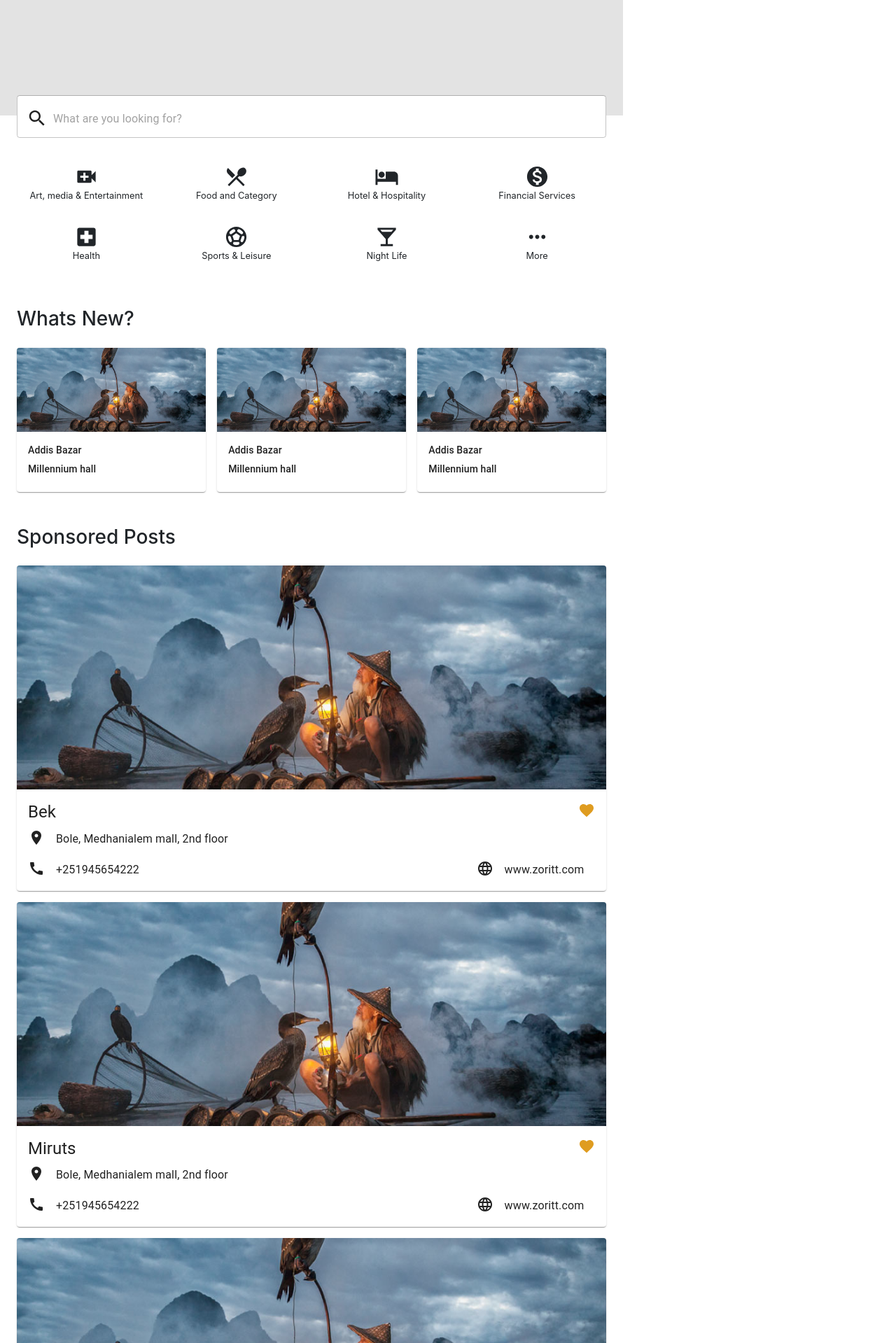
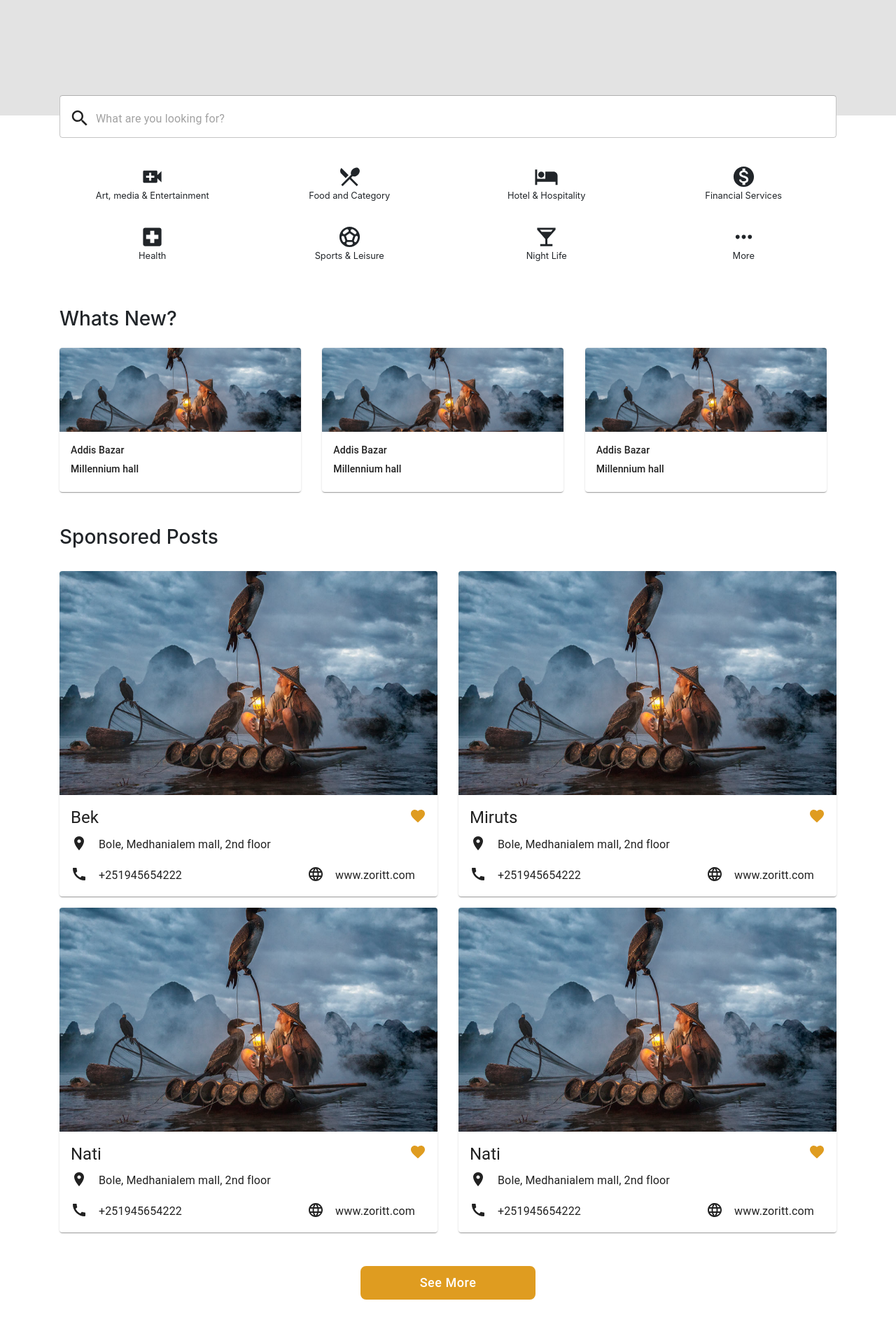
Before and after one commit to zoritt-biz/user-website, a React (Create React App) app: page / in a window 1280 px wide. Shown: the part 221-2140 px from the top of the page at 70% size. Built offline with nearby package versions, Linux system fonts and the light colour scheme.

Commit message:
re-organized components and made it responsive

```diff
--- a/src/App.js
+++ b/src/App.js
@@ -1,22 +1,18 @@
 import React from "react";
 import { BrowserRouter as Router, Route, Switch } from "react-router-dom";
 
-import HomePage from "./pages/homepage/homepage"
+import HomePage from "./pages/homepage/homepage";
+import Navbar from './components/navbar/navbar';
 
 function App() {
   return (
-      <div className="d-flex">
     <Router>
-          <main>
-            <div className="App">
+      <Navbar />
           <Switch>
             <Route exact path="/" component={HomePage} />
             <Route exact path="/example" render={() => <div>Example route</div>}/>
           </Switch>
-            </div>
-          </main>
     </Router>
-      </div>
   );
 }
 
--- a/src/components/homepage/AllSponsor.jsx
+++ b/src/components/homepage/AllSponsor.jsx
@@ -1,13 +1,24 @@
-import React from 'react';
-import Sponsored from './Sponsored';
+import React from "react";
+import Sponsored from "./Sponsored";
 
 const AllSponsor = () => {
   return (
-    <div className="px-4 mt-5">
+    <div className="mt-5 container-md">
       <h3 className="mb-3">Sponsored Posts</h3>
-      <Sponsored title="Bek" />
-      <Sponsored title="Miruts" />
-      <Sponsored title="Nati" />
+      <div className="row">
+        <div className="col-12 col-md-6">
+          <Sponsored title="Bek" />
+        </div>
+        <div className="col-12 col-md-6">
+          <Sponsored title="Miruts" />
+        </div>
+        <div className="col-12 col-md-6">
+          <Sponsored title="Nati" />
+        </div>
+        <div className="col-12 col-md-6">
+          <Sponsored title="Nati" />
+        </div>
+      </div>
     </div>
   );
 };
--- a/src/components/homepage/Categories.jsx
+++ b/src/components/homepage/Categories.jsx
@@ -24,7 +24,7 @@ const useStyles = makeStyles(theme => ({
 const Categories = () => {
   const classes = useStyles();
   return (
-    <section className={`container px-4 ${classes.section}`}>
+    <section className={`container-md ${classes.section}`}>
       <Grid container spacing={2} justify="center">
         <Grid item xs={3} className={classes.icons}>
           <VideoCall fontSize="large" />
--- a/src/components/homepage/Home.jsx
+++ b/src/components/homepage/Home.jsx
@@ -1,22 +1,22 @@
-import React from 'react';
-import { Search } from '@material-ui/icons';
-import { TextField, Paper } from '@material-ui/core';
-import { makeStyles } from '@material-ui/core/styles';
-import { InputAdornment } from '@material-ui/core';
+import React from "react";
+import { Search } from "@material-ui/icons";
+import { TextField, Paper } from "@material-ui/core";
+import { makeStyles } from "@material-ui/core/styles";
+import { InputAdornment } from "@material-ui/core";
 
 const useStyles = makeStyles({
   iconSize: {
-    fontSize: '30px',
+    fontSize: "30px",
   },
   container: {
-    height: '300px',
-    background: '#E3E3E3',
+    height: "300px",
+    background: "#E3E3E3",
   },
   primaryColor: {
-    color: '#DF9C20',
+    color: "#DF9C20",
   },
   paper: {
-    marginTop: '130px',
+    marginTop: "130px",
   },
 });
 
@@ -26,6 +26,7 @@ const Home = () => {
     <div className={`text-center w-100 px-4 align-middle ${classes.container}`}>
       <h2 className="pt-5">You can find everything in</h2>
       <h1 className={classes.primaryColor}> ዞሪት</h1>
+      <div className="container-md">
         <Paper className={`w-100 ${classes.paper}`} elevation={0}>
           <TextField
             type="search"
@@ -43,6 +44,7 @@ const Home = () => {
           />
         </Paper>
       </div>
+    </div>
   );
 };
 
--- a/src/components/homepage/New.jsx
+++ b/src/components/homepage/New.jsx
@@ -19,7 +19,7 @@ const useStyles = makeStyles({
 const New = () => {
   const classes = useStyles();
   return (
-    <div className="px-4 mt-5">
+    <div className="mt-5 container-md">
       <h3 className="mb-3">Whats New?</h3>
       <Grid container spacing={2} justify="center" className="mt-2">
         <Grid item xs={4}>
--- a/src/components/homepage/navbar.jsx
+++ b/src/components/navbar/navbar.jsx
@@ -2,7 +2,7 @@ import React from 'react';
 
 const Navbar = () => {
   return (
-    <div>
+    <div className="">
       <nav className="navbar navbar-expand-lg  navbar-dark bg-dark">
         <div className="container justify-content-between">
           <button
--- a/src/pages/homepage/homepage.jsx
+++ b/src/pages/homepage/homepage.jsx
@@ -1,20 +1,21 @@
 import React from 'react';
-import Navbar from '../../components/homepage/navbar';
+
 import Home from '../../components/homepage/Home';
 import Categories from '../../components/homepage/Categories';
 import New from '../../components/homepage/New';
 import AllSponsor from '../../components/homepage/AllSponsor';
-import SeeMore from '../../components/homepage/SeeMore';
+import SeeMore from '../../components/see-more-button/SeeMore';
 
 const HomePage = () => {
   return (
     <div className="bg-white">
-      <Navbar />
       <Home />
       <Categories />
       <New />
       <AllSponsor />
-      <SeeMore />
+      <div className="container-md">
+        <SeeMore />
+      </div>
     </div>
   );
 };
```
Also changed, not shown: src/components/see-more-button/SeeMore.jsx (renamed from src/components/homepage/SeeMore.jsx). Lines whose indentation alone changed are shown as unchanged.
